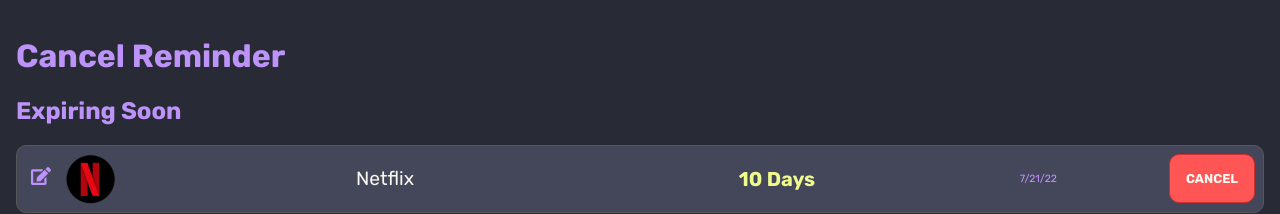
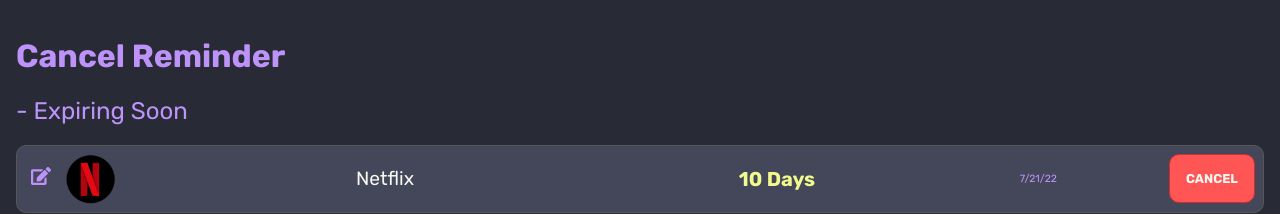
Before and after one commit to tyler-daigle/cancel-reminder, a Next.js app: page / in a window 1280 px wide. Shown: the top 214 px of the page. Built offline with nearby package versions, Linux system fonts and the light colour scheme.

Commit message:
collapsing containers working

```diff
--- /dev/null
+++ b/components/ExpiringSoonHeader.jsx
@@ -0,0 +1,12 @@
+import styles from "@styles/components/ExpiringSoonHeader.module.css";
+
+export default function ExpiringSoonHeader({ collapsed, onClick }) {
+  return (
+    <div onClick={onClick}>
+      {collapsed ?
+        <h2 className={styles.expiringSoonHeader}>+ Expiring Soon</h2> :
+        <h2 className={styles.expiringSoonHeader}>- Expiring Soon</h2>
+      }
+    </div>
+  );
+}
--- a/components/UI/CollapsingContainer.jsx
+++ b/components/UI/CollapsingContainer.jsx
@@ -0,0 +1,9 @@
+import styles from "@styles/UI/CollapsingContainer.module.css";
+
+export default function CollapsingContainer({ children, collapsed }) {
+  return (
+    <div>
+      {!collapsed && children}
+    </div>
+  );
+}
--- a/pages/index.js
+++ b/pages/index.js
@@ -1,4 +1,6 @@
 import Head from "next/head";
+
+import { useState } from "react";
 
 // custom hooks
 import useUser from "../hooks/useUser";
@@ -7,12 +9,17 @@ import useSubs from "../hooks/useSubs";
 // UI
 import MainContainer from "@components/UI/MainContainer";
 import AddItemButton from "@components/UI/AddItemButton";
+import CollapsingContainer from "@components/UI/CollapsingContainer";
 
+// Components
 import SubscriptionList from "@components/SubscriptionList";
+import ExpiringSoonHeader from "@components/ExpiringSoonHeader";
 
 export default function Index() {
   const [user, setUser] = useUser();
   const [subs, setSubs] = useSubs();
+  const [listOneCollapsed, setListOneCollapsed] = useState(false);
+  const [listTwoCollapsed, setListTwoCollapsed] = useState(false);
 
   return (
     <>
@@ -23,10 +30,15 @@ export default function Index() {
       <MainContainer>
         <h1>Cancel Reminder</h1>
 
-        <h2>Expiring Soon</h2>
-        <SubscriptionList subscriptions={subs} />
+        <ExpiringSoonHeader collapsed={listOneCollapsed} onClick={() => setListOneCollapsed(!listOneCollapsed)} />
+        <CollapsingContainer collapsed={listOneCollapsed}>
+          <SubscriptionList subscriptions={subs} />
+        </CollapsingContainer>
+
         <h2>Your Items</h2>
-        <SubscriptionList subscriptions={subs.slice(3)} />
+        <CollapsingContainer collapsed={listTwoCollapsed}>
+          <SubscriptionList subscriptions={subs.slice(3)} />
+        </CollapsingContainer>
         <AddItemButton />
       </MainContainer>
     </>
--- /dev/null
+++ b/styles/components/ExpiringSoonHeader.module.css
@@ -0,0 +1,3 @@
+.expiringSoonHeader {
+  font-weight: 300;
+}
```
Also changed, not shown: styles/UI/CollapsingContainer.module.css (added).
